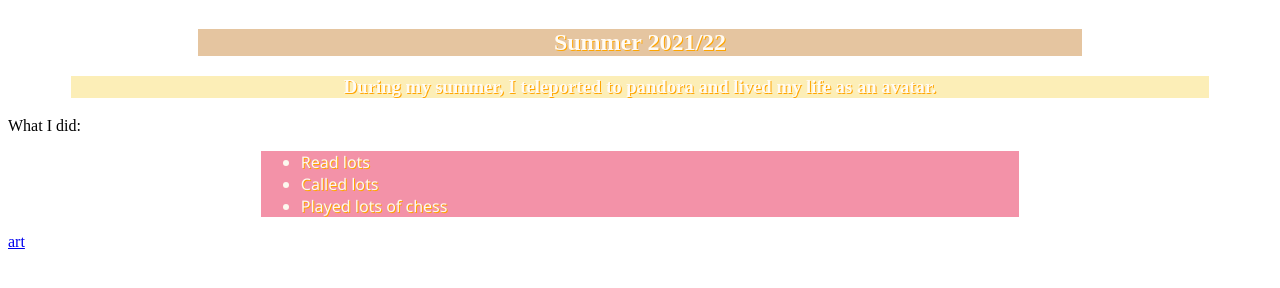
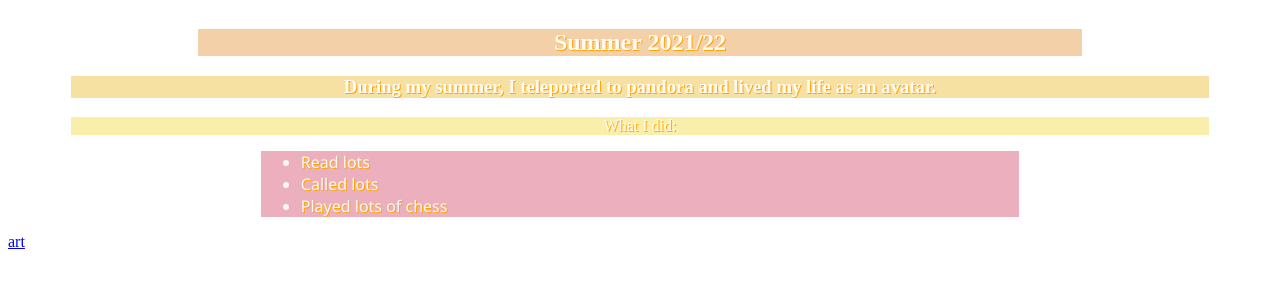
Before and after one commit to craighead-diocesan-school/my-summer-adeeba505, a plain HTML site: page index.html in a window 1280 px wide. Shown: the part 76-364 px from the top of the page. Drawn offline with Linux system fonts and the light colour scheme.

Commit message:
added colour for p

```diff
--- a/index.html
+++ b/index.html
@@ -31,13 +31,12 @@ font-family: 'Segoe UI', Tahoma, Geneva, Verdana, sans-serif;
 font-size: 3em;
 color: rgb(252, 248, 239);
 }
-
 h2 {
 text-align: center;
 margin-left: 15%;
 margin-right: 15%;
 text-shadow: 1px 1px orange;
-background-color: #e5c5a0;
+background-color: #f3d0a8;
 color: rgb(255, 251, 244);
 font-family: 'Segoe UI', Tahoma, Geneva, Verdana,
 }
@@ -46,7 +45,16 @@ text-align: center;
 margin-left: 5%;
 margin-right: 5%;
 text-shadow: 1px 1px orange;
-background-color: #fceeb7;
+background-color: #f7e1a2;
+color: rgb(255, 251, 244);
+font-family: 'Segoe UI', Tahoma, Geneva, Verdana,
+}
+p {
+text-align: center;
+margin-left: 5%;
+margin-right: 5%;
+text-shadow: 1px 1px orange;
+background-color: #faeeab;
 color: rgb(255, 251, 244);
 font-family: 'Segoe UI', Tahoma, Geneva, Verdana,
 }
@@ -60,7 +68,7 @@ h3:hover {
   background-color: yellow;
 }
 ul {
-background-color: #f392a8;
+background-color: #ebafbd;
 text-shadow: 1px 1px orange;
 font-family: 'Segoe UI', Tahoma, Geneva, Verdana, sans-serif;
 margin-left:20%;
```
